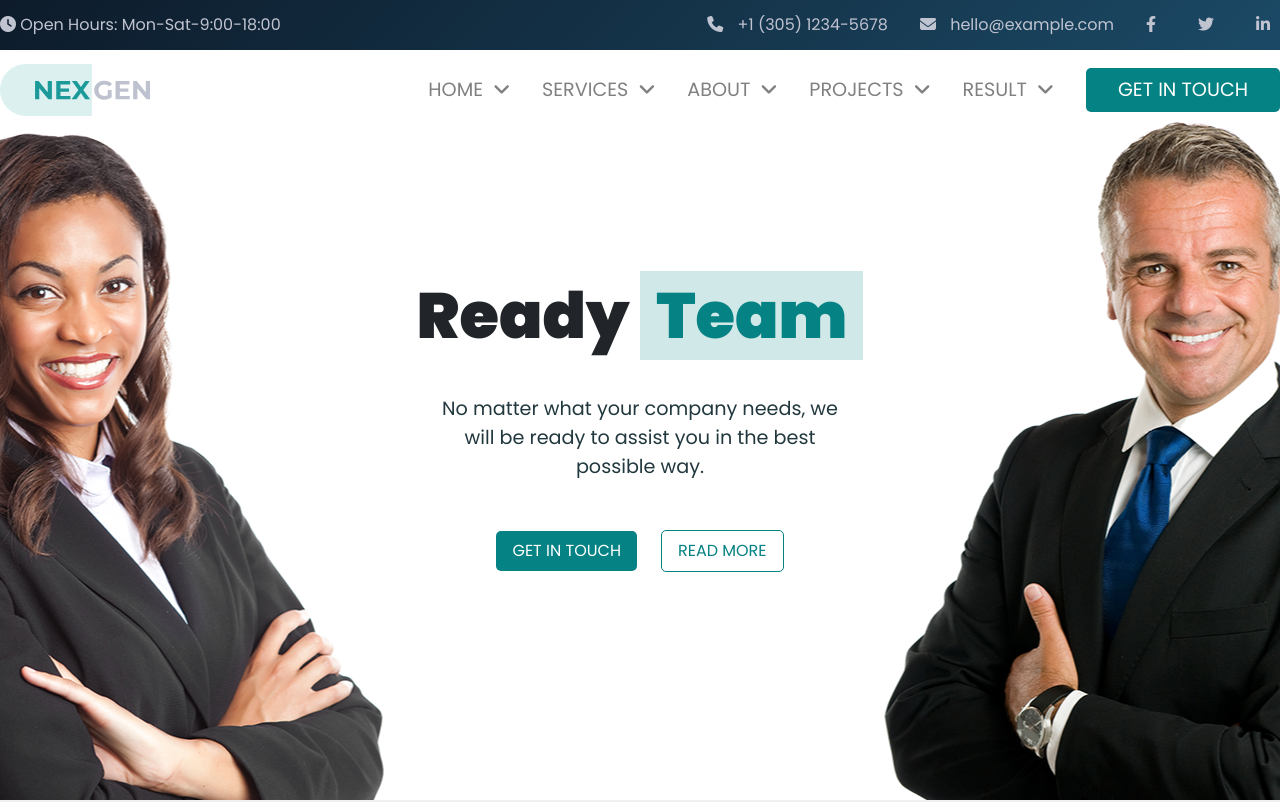
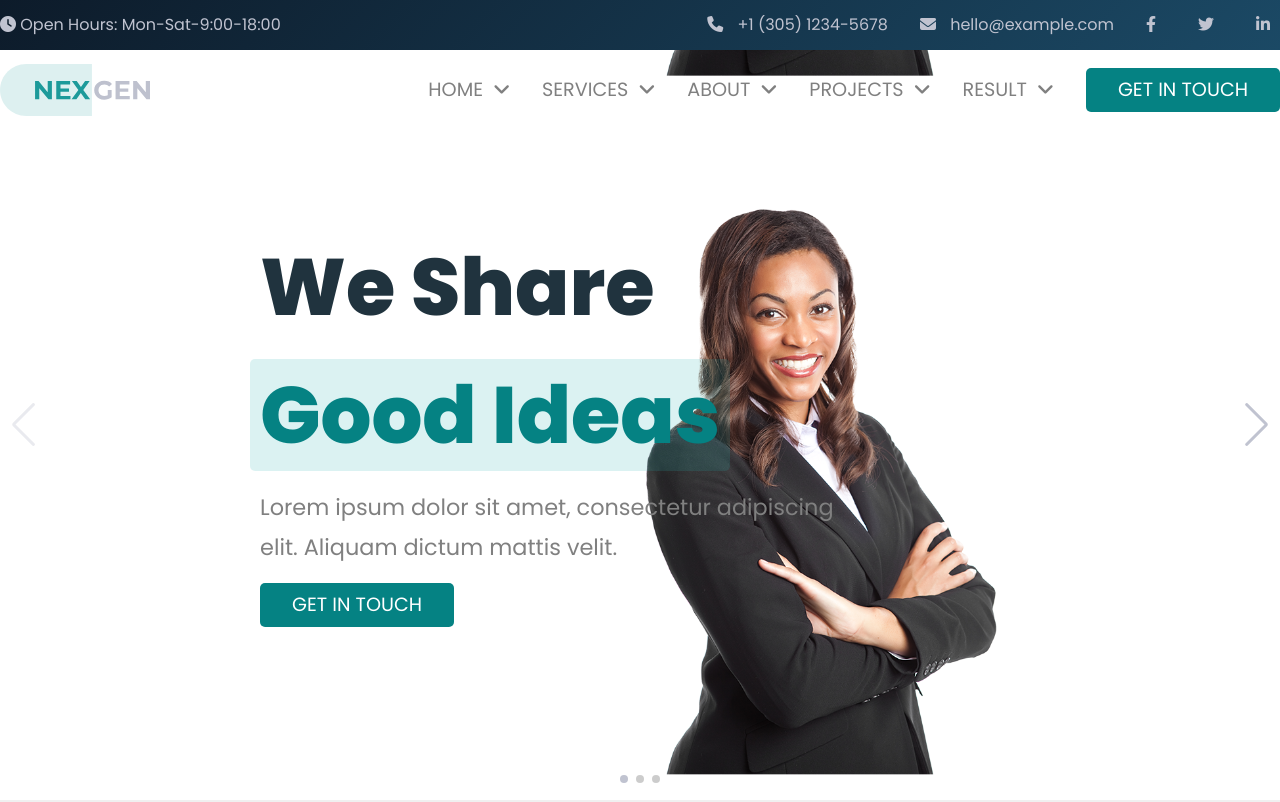
Before and after one commit to Mattia-Fasulo/proj-html-vuejs, a Vue app: page / in a window 1280 px wide. Shown: the top 802 px of the page. Built offline with nearby package versions, Linux system fonts and the light colour scheme.

Commit message:
add slider parallax

```diff
--- a/package.json
+++ b/package.json
@@ -12,6 +12,8 @@
     "axios": "^1.1.3",
     "bootstrap": "^5.2.2",
     "lodash.debounce": "^4.0.8",
+    "particlesjs": "^2.2.3",
+    "swiper": "^8.4.5",
     "vue": "^3.2.41"
   },
   "devDependencies": {
--- a/src/components/ComoponentsMain/section1.vue
+++ b/src/components/ComoponentsMain/section1.vue
@@ -1,25 +1,97 @@
 <template>
     <section class="section1">
-        <!-- <div class="jumbotron">
-        </div> -->
-        <div class="text-jumbo">
-            <h1>Ready <span>Team</span></h1>
-            <p>No matter what your company needs, we will be ready to assist you in the best possible way.</p>
-            <div class="btn-jumbo">
+
+        <swiper :style="{
+            '--swiper-navigation-color': '#c0c3d0',
+            '--swiper-pagination-color': '#c0c3d0',
+        }" :speed="600" :parallax="true" :pagination="{ clickable: true }" :navigation="true" :modules="modules"
+            class="mySwiper">
+            <div slot="container-start" class="parallax-bg" data-swiper-parallax="-60%"></div>
+            <swiper-slide class="swiper1">
+                <div class="content1">
+                    <div class="title" data-swiper-parallax="-300">
+                        <h2>We Share <span>Good Ideas</span></h2>
+                    </div>
+                    <div class="text" data-swiper-parallax="-100">
+                        <p>
+                            Lorem ipsum dolor sit amet, consectetur adipiscing elit. Aliquam
+                            dictum mattis velit.
+                        </p>
+                    </div>
                     <ButtonGreen :text="'Get In Touch'" />
-                <ButtonGreen :text="'Read More'" />
                 </div>
+            </swiper-slide>
+            <swiper-slide>
+                <div class="content2">
+                    <div class="title" data-swiper-parallax="-300">
+                        <h2>Ready <span>Team</span></h2>
                     </div>
+
+                    <div class="text" data-swiper-parallax="-100">
+                        <p>
+                            Lorem ipsum dolor sit amet, consectetur adipiscing elit. Aliquam
+                            dictum mattis velit.
+                        </p>
+                    </div>
+                    <ButtonGreen :text="'Get In Touch'" />
+                </div>
+            </swiper-slide>
+            <swiper-slide class="swiper3">
+                <div class="content3">
+                    <div class="title" data-swiper-parallax="-300">
+                        <h2>Talk to a <span>Consultant</span></h2>
+                    </div>
+                    <div class="text" data-swiper-parallax="-100">
+                        <p>
+                            Lorem ipsum dolor sit amet, consectetur adipiscing elit. Aliquam
+                            dictum mattis velit.
+                        </p>
+                    </div>
+                    <ButtonGreen :text="'Get In Touch'" />
+                </div>
+            </swiper-slide>
+        </swiper>
 
     </section>
 </template>
 
 <script>
 import ButtonGreen from '../ComponentsGeneral/ButtonGreen.vue';
+import { Swiper, SwiperSlide } from "swiper/vue";
+
+import "swiper/css";
+
+import "swiper/css/pagination";
+import "swiper/css/navigation";
+
+
+
+import { Parallax, Pagination, Navigation } from "swiper";
+
 
 export default {
     name: "section1",
-    components: { ButtonGreen }
+    components: {
+        ButtonGreen,
+        Swiper,
+        SwiperSlide,
+    },
+    setup() {
+        return {
+            modules: [Parallax, Pagination, Navigation],
+        };
+    },
+    data() {
+        return {
+
+        }
+    },
+    methods: {
+
+    },
+    mounted() {
+
+    },
 }
 </script>
 
@@ -32,64 +104,107 @@ export default {
     position: relative;
     width: 100%;
     height: calc(100vh - 50px);
-    background-image: url('/images/bg-parallax.png');
-    background-position: center;
-    background-position-y: -120px;
 
-    .text-jumbo {
-        z-index: 1;
-        @include center ();
-        flex-flow: column;
-        padding: 2rem;
-        width: 600px;
-        text-align: center;
+}
 
-        h1 {
-            font-size: 4rem;
-            font-weight: 900;
+.swiper {
+    width: 100%;
+    height: 100%;
+    background: white;
+
+    &:hover {
+        cursor: e-resize;
+    }
+
+    h2 {
+        line-height: 8rem;
+        color: #20333e;
+        width: 60%;
+        font-size: 5rem;
+        font-weight: 700;
 
         span {
-                background-color: #0583832f;
-                padding: 0 1rem;
+            position: relative;
+            padding: 0 10px;
+            margin-left: -10px;
             color: $btn-green;
+            background-color: #26aeae2a;
+            border-radius: 5px;
         }
     }
 
     p {
-            color: $dark;
-            width: 400px;
-            margin-top: 2rem;
-        }
-
-        .btn-jumbo {
-            margin-top: 2rem;
-
-            button {
-                font-size: 1rem;
-                padding: 0.5rem 1rem;
-            }
-
-        }
-
-        button:last-child {
-            background-color: white;
-            color: $btn-green;
-            border: 1px solid $btn-green;
-            margin-left: 1.5rem;
+        line-height: 2.5rem;
+        font-size: 1.4rem;
+        width: 600px
     }
 }
 
+.swiper-slide {
+    @include center();
+    flex-flow: column;
+    color: gray;
+    -webkit-box-sizing: border-box;
+    box-sizing: border-box;
+    padding: 40px 60px;
 
+    .content1 {
+        margin-left: 200px;
     }
 
-.jumbotron {
-    z-index: 0;
+    .content2 {
+        text-align: center;
+
+        h2 {
+            width: 600px;
+        }
+    }
+}
+
+.parallax-bg {
+    background-image: url('/images/bg-parallax.png');
+    overflow: visible;
     position: absolute;
-    top: -35px;
-    height: 820px;
-    width: 100%;
-    background-image: url('/images/bg-parallax.png');
+    left: 0;
+    top: 0;
+    width: 140%;
+    height: 100%;
+    -webkit-background-size: cover;
+    background-size: 130%;
     background-position: center;
-    background-position-y: -180px;
+    background-position-x: 0px;
 }
+
+.swiper-slide .title {
+    font-size: 41px;
+    font-weight: 300;
+}
+
+.swiper-slide .subtitle {
+    font-size: 21px;
+}
+
+.swiper-slide .text {
+    font-size: 14px;
+    max-width: 400px;
+    line-height: 1.3;
+}
+
+.swiper1 {
+    align-items: flex-start;
+}
+
+.swiper3 {
+    align-items: flex-end;
+}
+
+
+// .background {
+//     position: absolute;
+//     top: 0;
+//     bottom: 0;
+//     left: 0;
+//     right: 0;
+//     z-index: -1;
+// }
 </style>
--- a/src/components/ComponentsHeader/BotHeaderComponent.vue
+++ b/src/components/ComponentsHeader/BotHeaderComponent.vue
@@ -69,7 +69,6 @@ export default {
         window.addEventListener('scroll', function (e) {
             if (document.body.scrollTop > 50 || document.documentElement.scrollTop > 50) {
                 store.scrollPage = true;
-                console.log(store.scrollPage)
             }
             else {
                 store.scrollPage = false;
@@ -136,10 +135,10 @@ export default {
         }
 
         a:hover {
-            color: black;
+            color: #058283;
 
             span {
-                color: black;
+                color: #058283;
             }
         }
 
```
Also changed, not shown: 1 other file (tests, documents, lock files or other folders). Lines whose indentation alone changed are shown as unchanged.
